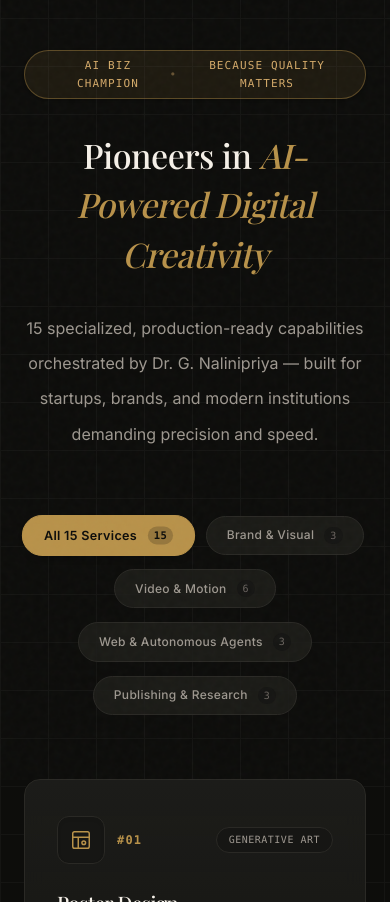
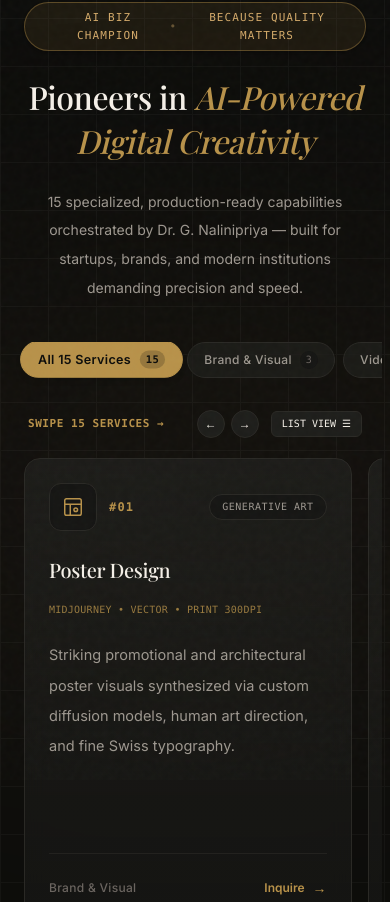
Before and after one commit to VinaySuhirthan/aichamp, a Next.js app: page / in a window 390 px wide. Shown: the part 922-1824 px from the top of the page. Built offline with nearby package versions, Linux system fonts and the light colour scheme; a web font is replaced by a local one.

Commit message:
fix(mobile): optimize phone UI with fast horizontal swipe for services and compact layouts while keeping laptop UI 100% intact

```diff
--- a/src/components/sections/Contact.tsx
+++ b/src/components/sections/Contact.tsx
@@ -67,14 +67,14 @@ export default function Contact() {
     <section
       ref={sectionRef}
       id="contact"
-      className="py-32 md:py-48 bg-[var(--surface)] text-[var(--paper)] border-t border-[var(--border)] relative overflow-hidden"
+      className="py-20 md:py-48 bg-[var(--surface)] text-[var(--paper)] border-t border-[var(--border)] relative overflow-hidden"
       aria-labelledby="contact-heading"
     >
       {/* Background glow */}
       <div className="absolute top-0 right-0 w-[500px] h-[500px] bg-[var(--accent)]/5 blur-[120px] rounded-full pointer-events-none" />
 
       <div className="container relative z-10">
-        <div className="grid grid-cols-1 md:grid-cols-12 gap-14 md:gap-20">
+        <div className="grid grid-cols-1 md:grid-cols-12 gap-10 md:gap-20">
           {/* Left info column */}
           <div className="md:col-span-4">
             <p className="section-label contact-reveal" style={{ marginBottom: "16px" }}>Contact</p>
--- a/src/components/sections/FAQ.tsx
+++ b/src/components/sections/FAQ.tsx
@@ -31,11 +31,11 @@ export default function FAQ() {
     <section
       ref={sectionRef}
       id="faq"
-      className="py-32 md:py-48 bg-[var(--ink)]"
+      className="py-20 md:py-48 bg-[var(--ink)]"
       aria-labelledby="faq-heading"
     >
       <div className="container">
-        <div className="grid grid-cols-1 md:grid-cols-12 gap-14">
+        <div className="grid grid-cols-1 md:grid-cols-12 gap-8 md:gap-14">
           <div className="md:col-span-4">
             <p className="section-label faq-reveal" style={{ marginBottom: "16px" }}>FAQ</p>
             <h2
--- a/src/components/sections/Services.tsx
+++ b/src/components/sections/Services.tsx
@@ -266,6 +266,13 @@ export default function Services() {
   const headingRef = useRef<HTMLDivElement>(null);
   const gridRef = useRef<HTMLDivElement>(null);
   const [filter, setFilter] = useState<"all" | "visual" | "video" | "tech" | "publishing">("all");
+  const [mobileView, setMobileView] = useState<"carousel" | "grid">("carousel");
+
+  const scrollCarousel = (direction: number) => {
+    if (!gridRef.current) return;
+    const amount = gridRef.current.clientWidth * 0.82;
+    gridRef.current.scrollBy({ left: direction * amount, behavior: "smooth" });
+  };
 
   useEffect(() => {
     const mm = gsap.matchMedia();
@@ -292,7 +299,7 @@ export default function Services() {
     <section
       ref={sectionRef}
       id="services"
-      className="py-32 md:py-48 bg-[var(--ink)] relative overflow-hidden"
+      className="py-20 md:py-48 bg-[var(--ink)] relative overflow-hidden"
       aria-labelledby="services-heading"
     >
       {/* Subtle tech background grid pattern */}
@@ -309,10 +316,9 @@ export default function Services() {
 
       <div className="container relative z-10">
         {/* Header Block */}
-        <div ref={headingRef} className="text-center max-w-3xl mx-auto" style={{ marginBottom: "64px" }}>
+        <div ref={headingRef} className="text-center max-w-3xl mx-auto mb-10 md:mb-16">
           <div
-            className="inline-flex items-center gap-2 px-4 py-1.5 rounded-full border border-[var(--accent)]/40 bg-[var(--accent)]/10 text-[var(--accent-lt)] text-[11px] font-mono tracking-widest uppercase shadow-sm"
-            style={{ marginBottom: "32px" }}
+            className="inline-flex items-center gap-2 px-4 py-1.5 rounded-full border border-[var(--accent)]/40 bg-[var(--accent)]/10 text-[var(--accent-lt)] text-[11px] font-mono tracking-widest uppercase shadow-sm mb-6 md:mb-8"
           >
             <span className="w-1.5 h-1.5 rounded-full bg-[var(--accent)] animate-ping" />
             <span>AI BIZ CHAMPION</span>
@@ -322,8 +328,7 @@ export default function Services() {
 
           <h2
             id="services-heading"
-            className="font-serif text-[clamp(34px,5vw,64px)] text-[var(--paper)] font-medium"
-            style={{ lineHeight: "1.45", marginBottom: "32px" }}
+            className="font-serif text-[clamp(32px,5vw,64px)] text-[var(--paper)] font-medium leading-[1.3] md:leading-[1.45] mb-6 md:mb-8"
           >
             Pioneers in{" "}
             <span className="italic text-[var(--accent)]">
@@ -332,8 +337,7 @@ export default function Services() {
           </h2>
 
           <p
-            className="text-[var(--muted-lt)] text-base md:text-lg max-w-2xl mx-auto"
-            style={{ lineHeight: "2.2", marginBottom: "52px" }}
+            className="text-[var(--muted-lt)] text-sm sm:text-base md:text-lg max-w-2xl mx-auto leading-[1.8] md:leading-[2.2]"
           >
             15 specialized, production-ready capabilities orchestrated by Dr. G. Nalinipriya — built for startups, brands, and modern institutions demanding precision and speed.
           </p>
@@ -341,8 +345,7 @@ export default function Services() {
 
         {/* Filter Pills */}
         <div
-          className="flex flex-wrap items-center justify-center gap-3.5"
-          style={{ marginBottom: "64px" }}
+          className="flex overflow-x-auto no-scrollbar md:flex-wrap items-center justify-start md:justify-center gap-2 md:gap-3.5 pb-2 md:pb-0 mb-6 md:mb-16 -mx-4 px-4 md:mx-0 md:px-0"
         >
           {[
             { id: "all", label: "All 15 Services", count: 15 },
@@ -354,7 +357,7 @@ export default function Services() {
             <button
               key={cat.id}
               onClick={() => setFilter(cat.id as any)}
-              className={`px-5 py-2.5 rounded-full text-xs font-medium tracking-wide transition-all duration-300 border flex items-center gap-2.5 cursor-pointer ${
+              className={`px-4 md:px-5 py-2 md:py-2.5 rounded-full text-xs font-medium tracking-wide transition-all duration-300 border flex items-center gap-2 whitespace-nowrap cursor-pointer flex-shrink-0 ${
                 filter === cat.id
                   ? "bg-[var(--accent)] text-[var(--ink)] border-[var(--accent)] font-semibold shadow-md shadow-[var(--accent)]/25 scale-105"
                   : "bg-[var(--surface-2)]/80 text-[var(--muted-lt)] border-[var(--border)] hover:border-[var(--accent)] hover:text-[var(--paper)]"
@@ -372,17 +375,60 @@ export default function Services() {
           ))}
         </div>
 
-        {/* Startup-Grade Services Grid */}
+        {/* Mobile controls bar (Phone only, hidden on laptop) */}
+        <div className="flex md:hidden items-center justify-between gap-3 mb-4 px-1">
+          <div className="flex items-center gap-2">
+            <span className="text-[11px] font-mono text-[var(--accent)] uppercase tracking-wider font-semibold">
+              {mobileView === "carousel" ? `Swipe ${filtered.length} Services →` : `All ${filtered.length} Services`}
+            </span>
+          </div>
+
+          <div className="flex items-center gap-2">
+            {mobileView === "carousel" && (
+              <div className="flex items-center gap-1.5 mr-1">
+                <button
+                  onClick={() => scrollCarousel(-1)}
+                  className="w-7 h-7 rounded-full bg-[var(--surface-2)] border border-[var(--border)] text-[var(--paper)] flex items-center justify-center text-xs hover:border-[var(--accent)] cursor-pointer"
+                  aria-label="Scroll services left"
+                >
+                  ←
+                </button>
+                <button
+                  onClick={() => scrollCarousel(1)}
+                  className="w-7 h-7 rounded-full bg-[var(--surface-2)] border border-[var(--border)] text-[var(--paper)] flex items-center justify-center text-xs hover:border-[var(--accent)] cursor-pointer"
+                  aria-label="Scroll services right"
+                >
+                  →
+                </button>
+              </div>
+            )}
+            <button
+              onClick={() => setMobileView(mobileView === "carousel" ? "grid" : "carousel")}
+              className="text-[10px] font-mono uppercase px-2.5 py-1 rounded-md bg-[var(--surface-2)] border border-[var(--border)] text-[var(--paper)] hover:border-[var(--accent)] cursor-pointer"
+            >
+              {mobileView === "carousel" ? "List View ☰" : "Swipe View ⊞"}
+            </button>
+          </div>
+        </div>
+
+        {/* Startup-Grade Services Grid / Phone Swipeable Slider */}
         <div
           ref={gridRef}
-          className="grid grid-cols-1 md:grid-cols-2 lg:grid-cols-3"
-          style={{ gap: "36px" }}
+          className={`
+            ${mobileView === "carousel"
+              ? "flex overflow-x-auto snap-x snap-mandatory no-scrollbar pb-6 pt-1 -mx-4 px-4 gap-4 md:grid md:grid-cols-2 lg:grid-cols-3 md:gap-[36px] md:mx-0 md:px-0 md:overflow-visible md:pb-0"
+              : "grid grid-cols-1 md:grid-cols-2 lg:grid-cols-3 gap-5 md:gap-[36px]"
+            }
+          `}
         >
           {filtered.map((item) => (
             <div
               key={item.id}
-              className="hover-shimmer group relative rounded-2xl border border-[var(--border)] bg-gradient-to-b from-[var(--surface-2)]/90 via-[var(--surface-2)]/60 to-[var(--surface)]/90 backdrop-blur-md transition-all duration-400 hover:border-[var(--accent)] hover:shadow-[0_16px_36px_rgba(184,146,74,0.22)] hover:-translate-y-1.5 flex flex-col justify-between"
-              style={{ padding: "36px 32px" }}
+              className={`
+                hover-shimmer group relative rounded-2xl border border-[var(--border)] bg-gradient-to-b from-[var(--surface-2)]/90 via-[var(--surface-2)]/60 to-[var(--surface)]/90 backdrop-blur-md transition-all duration-400 hover:border-[var(--accent)] hover:shadow-[0_16px_36px_rgba(184,146,74,0.22)] hover:-translate-y-1.5 flex flex-col justify-between
+                ${mobileView === "carousel" ? "w-[84vw] max-w-[340px] flex-shrink-0 snap-center md:w-auto md:flex-shrink md:snap-align-none" : "w-full"}
+                p-6 md:p-[36px_32px]
+              `}
             >
               {/* Top ambient highlight line */}
               <div className="absolute top-0 left-6 right-6 h-[1px] bg-gradient-to-r from-transparent via-[var(--accent)]/40 to-transparent opacity-0 group-hover:opacity-100 transition-opacity duration-300" />
--- a/src/styles/globals.css
+++ b/src/styles/globals.css
@@ -51,6 +51,15 @@ html {
   -webkit-font-smoothing: antialiased;
   -moz-osx-font-smoothing: grayscale;
   text-rendering: optimizeLegibility;
+  overflow-x: hidden;
+}
+
+.no-scrollbar::-webkit-scrollbar {
+  display: none;
+}
+.no-scrollbar {
+  -ms-overflow-style: none;
+  scrollbar-width: none;
 }
 
 body {
```
Also changed, not shown: src/components/sections/About.tsx (+9 -9 lines), src/components/sections/Process.tsx (+5 -6 lines).
